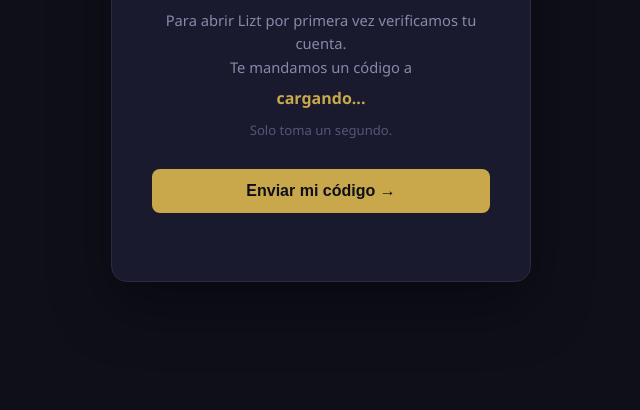
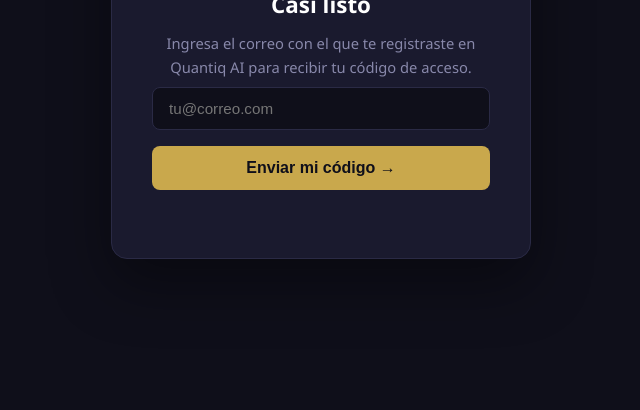
Before and after one commit to ClauGithu/lizt-auth, a plain HTML site: page index.html in a window 1280 px wide. Shown: the part 390-800 px from the top of the page, without its empty margins (319-959 px from the left). Drawn offline with Linux system fonts and the light colour scheme.

Commit message:
Update landing page: Auth-lizt - 2026-05-29T18:42:26.253Z

```diff
--- a/index.html
+++ b/index.html
@@ -219,10 +219,22 @@
     <div id="screen-send" class="hidden">
       <div class="lock-icon">🔐</div>
       <h2>Casi listo</h2>
-      <p class="subtitle">Para abrir Lizt por primera vez verificamos tu cuenta.<br>
+      <!-- Subtítulo cuando el email ya viene de Quantiq AI -->
+      <p class="subtitle" id="subtitle-known">Para abrir Lizt por primera vez verificamos tu cuenta.<br>
       Te mandamos un código a</p>
       <p class="email-highlight" id="display-email" style="margin: 8px 0 12px;">cargando...</p>
-      <p class="note">Solo toma un segundo.</p>
+      <!-- Subtítulo y campo cuando el email NO viene de Quantiq AI -->
+      <p class="subtitle hidden" id="subtitle-manual">Ingresa el correo con el que te registraste en Quantiq AI para recibir tu código de acceso.</p>
+      <div id="email-input-wrap" class="hidden" style="margin-bottom: 16px; text-align: left;">
+        <input
+          type="email"
+          id="input-email"
+          placeholder="tu@correo.com"
+          style="width:100%;padding:12px 16px;background:#0f0f1a;border:1px solid #2a2a45;border-radius:8px;color:#fff;font-size:0.95rem;outline:none;transition:border-color 0.2s;"
+          onkeydown="if(event.key==='Enter') sendCode();"
+        />
+      </div>
+      <p class="note" id="note-send">Solo toma un segundo.</p>
       <div id="alert-send" class="hidden"></div>
       <button class="btn-primary" id="btn-send" onclick="sendCode()">
         Enviar mi código →
@@ -275,12 +287,10 @@
 
     let userEmail = '';
 
-    // Read email from URL (injected by Quantiq AI WL) or fallback methods
     function getEmail() {
       const params = new URLSearchParams(window.location.search);
       if (params.get('email')) return params.get('email').trim().toLowerCase();
 
-      // Fallback: try WL iframe context (same-domain only)
       try {
         if (window.parent && window.parent !== window) {
           const pe = window.parent.document.querySelector('[data-user-email]');
@@ -288,7 +298,6 @@
         }
       } catch(e) {}
 
-      // Fallback: meta tag
       const meta = document.querySelector('meta[name="user-email"]');
       if (meta) return meta.getAttribute('content').trim().toLowerCase();
 
@@ -310,9 +319,6 @@
       window.location.href = APP_URL + '?token=' + token;
     }
 
-    // -----------------------------------------------------------------------
-    // Auto-login — called when email comes from Quantiq AI URL param
-    // -----------------------------------------------------------------------
     async function tryAutoLogin(email) {
       try {
         const res = await fetch(APP_URL + '/auth/auto-login', {
@@ -327,7 +333,6 @@
           return;
         }
 
-        // License not found (user just registered, webhook may not have fired yet)
         if (res.status === 404) {
           document.getElementById('display-email-error').textContent = email;
           document.getElementById('screen-auto').classList.add('hidden');
@@ -335,11 +340,9 @@
           return;
         }
 
-        // Any other error → fall back to OTP
         fallbackToOtp();
 
       } catch(e) {
-        // Network error → fall back to OTP
         fallbackToOtp();
       }
     }
@@ -347,15 +350,35 @@
     function fallbackToOtp() {
       document.getElementById('screen-auto').classList.add('hidden');
       document.getElementById('screen-error').classList.add('hidden');
-      document.getElementById('display-email').textContent = userEmail || 'tu correo registrado';
-      document.getElementById('display-email-2').textContent = userEmail || '';
+      if (userEmail) {
+        document.getElementById('display-email').textContent = userEmail;
+        document.getElementById('display-email-2').textContent = userEmail;
+      } else {
+        document.getElementById('subtitle-known').classList.add('hidden');
+        document.getElementById('display-email').classList.add('hidden');
+        document.getElementById('subtitle-manual').classList.remove('hidden');
+        document.getElementById('email-input-wrap').classList.remove('hidden');
+        document.getElementById('note-send').classList.add('hidden');
+        setTimeout(function() {
+          var el = document.getElementById('input-email');
+          if (el) el.focus();
+        }, 100);
+      }
       document.getElementById('screen-send').classList.remove('hidden');
     }
 
-    // -----------------------------------------------------------------------
-    // OTP flow (fallback)
-    // -----------------------------------------------------------------------
     async function sendCode() {
+      if (!userEmail) {
+        const inputEl = document.getElementById('input-email');
+        userEmail = (inputEl ? inputEl.value.trim().toLowerCase() : '');
+      }
+      if (!userEmail) {
+        showAlert('send', 'Por favor ingresa tu correo electrónico.', 'error');
+        return;
+      }
+
+      document.getElementById('display-email-2').textContent = userEmail;
+
       const btn = document.getElementById('btn-send');
       btn.disabled = true;
       btn.textContent = 'Enviando...';
@@ -428,20 +451,15 @@
       document.getElementById('btn-send').textContent = 'Enviar mi código →';
     }
 
-    // OTP auto-advance
     document.addEventListener('DOMContentLoaded', function() {
       userEmail = getEmail();
 
       if (userEmail) {
-        // Email detected from Quantiq AI → auto-login immediately
         tryAutoLogin(userEmail);
       } else {
-        // No email in URL → show OTP flow directly
-        document.getElementById('screen-auto').classList.add('hidden');
-        document.getElementById('screen-send').classList.remove('hidden');
+        fallbackToOtp();
       }
 
-      // OTP keyboard navigation
       const inputs = document.getElementById('otp-inputs').querySelectorAll('input');
       inputs.forEach((input, i) => {
         input.addEventListener('input', () => {
```
